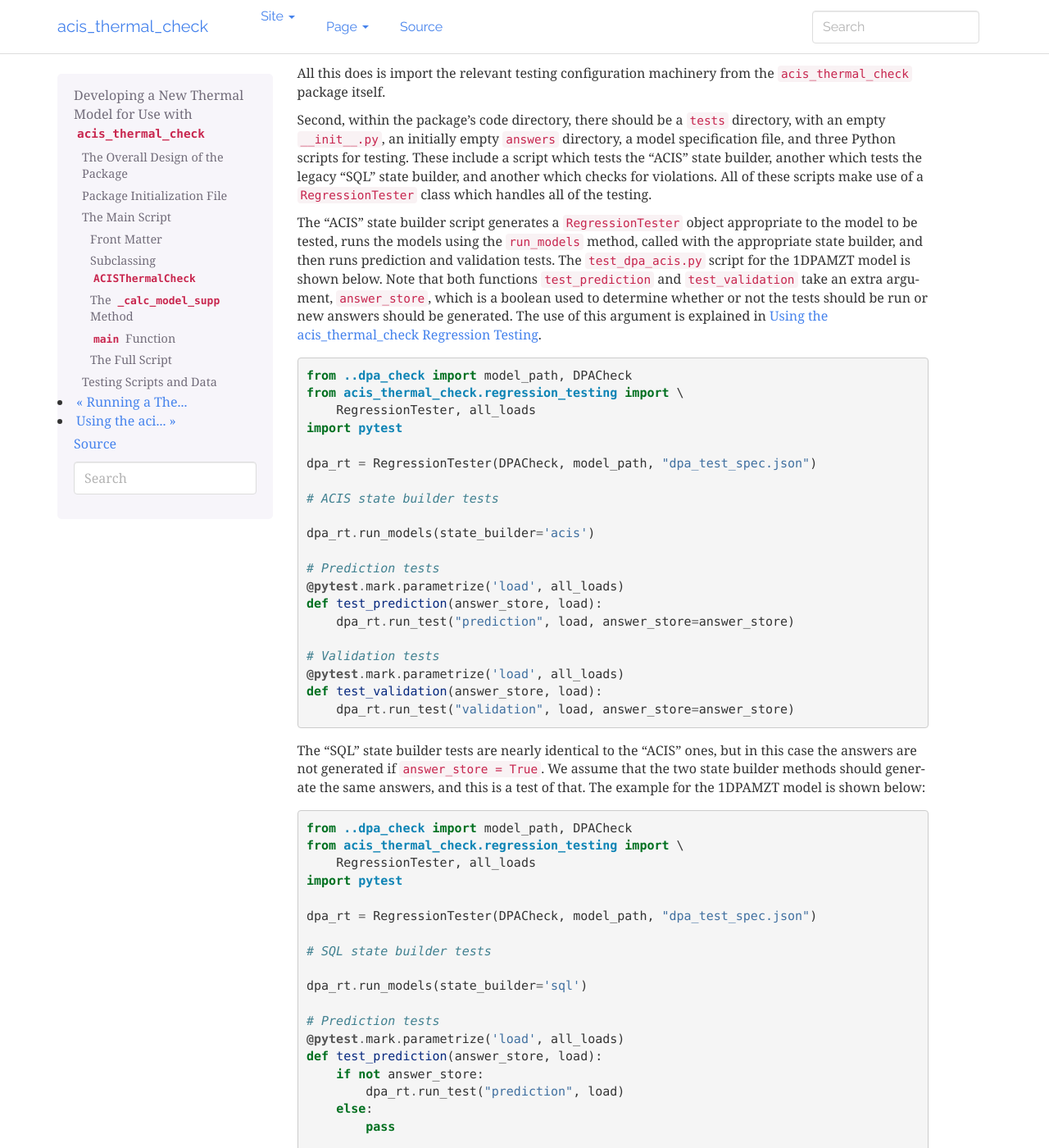
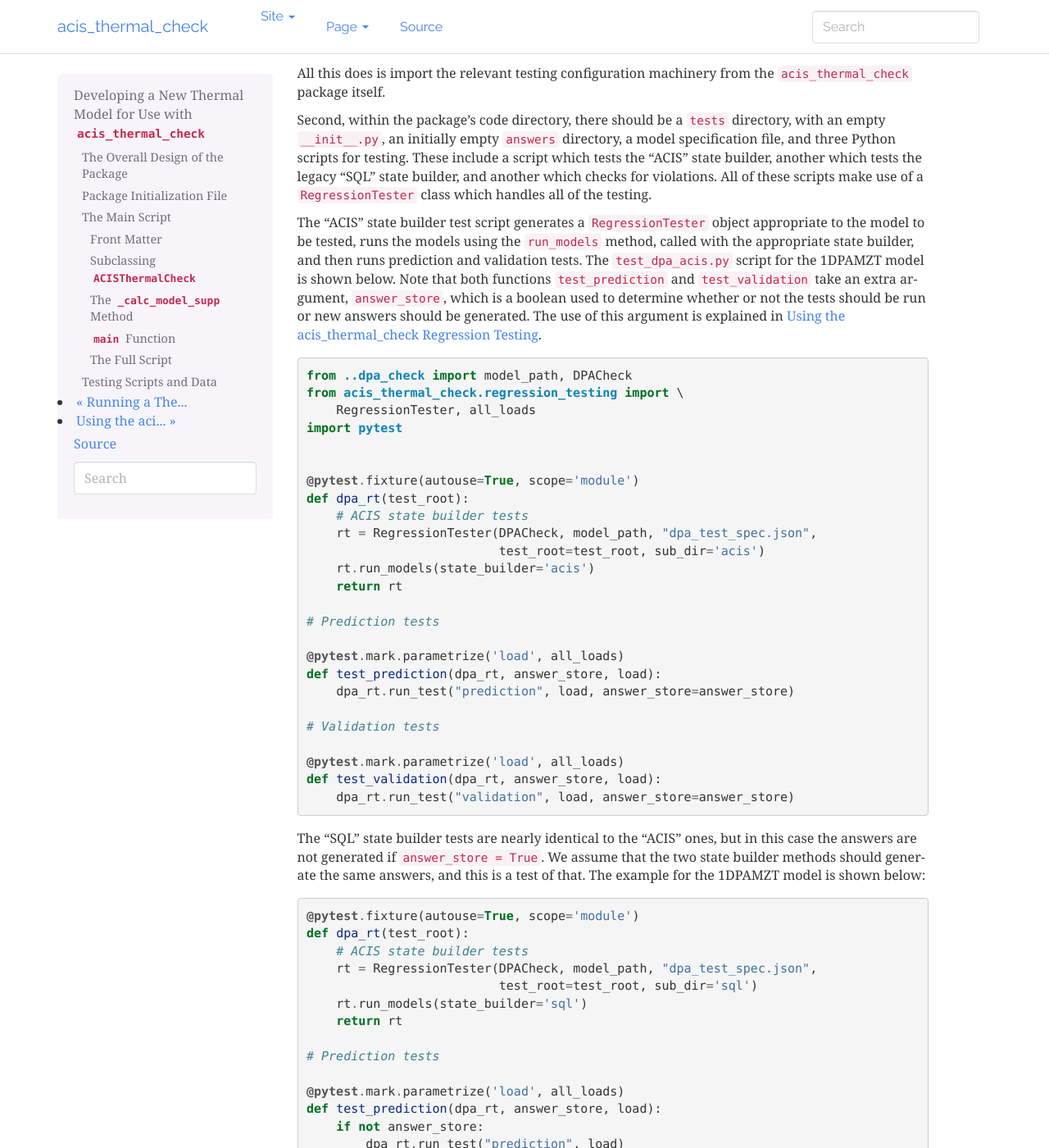
Before and after one commit to sot/acis_thermal_check, a Sphinx documentation site: the page built from doc/source/developing_models.rst, in a window 1280 px wide and 1400 px high, scrolled down 7757 px. Shown: the whole window at 82% size. Built offline with Sphinx 7.4.7, drawn with Linux system fonts in a browser that asks for light colours; the version number could not be read and is left out; some of the changed text lies outside the part shown.

Commit message:
Update docs

```diff
--- a/doc/source/developing_models.rst
+++ b/doc/source/developing_models.rst
@@ -417,7 +417,7 @@ tests the legacy "SQL" state builder, and another which checks for violations.
 All of these scripts make use of a ``RegressionTester`` class which handles all
 of the testing.
 
-The "ACIS" state builder script generates a ``RegressionTester`` object
+The "ACIS" state builder test script generates a ``RegressionTester`` object
 appropriate to the model to be tested, runs the models using the ``run_models``
 method, called with the appropriate state builder, and then runs prediction
 and validation tests. The ``test_dpa_acis.py`` script for the 1DPAMZT model is
@@ -433,20 +433,25 @@ use of this argument is explained in :ref:`test_suite`.
         RegressionTester, all_loads
     import pytest
 
-    dpa_rt = RegressionTester(DPACheck, model_path, "dpa_test_spec.json")
 
-    # ACIS state builder tests
-
-    dpa_rt.run_models(state_builder='acis')
+    @pytest.fixture(autouse=True, scope='module')
+    def dpa_rt(test_root):
+        # ACIS state builder tests
+        rt = RegressionTester(DPACheck, model_path, "dpa_test_spec.json",
+                              test_root=test_root, sub_dir='acis')
+        rt.run_models(state_builder='acis')
+        return rt
 
     # Prediction tests
+
     @pytest.mark.parametrize('load', all_loads)
-    def test_prediction(answer_store, load):
+    def test_prediction(dpa_rt, answer_store, load):
         dpa_rt.run_test("prediction", load, answer_store=answer_store)
 
     # Validation tests
+
     @pytest.mark.parametrize('load', all_loads)
-    def test_validation(answer_store, load):
+    def test_validation(dpa_rt, answer_store, load):
         dpa_rt.run_test("validation", load, answer_store=answer_store)
 
 The "SQL" state builder tests are nearly identical to the "ACIS" ones, but in
@@ -456,28 +461,28 @@ is a test of that. The example for the 1DPAMZT model is shown below:
 
 .. code-block:: python
 
-    from ..dpa_check import model_path, DPACheck
-    from acis_thermal_check.regression_testing import \
-        RegressionTester, all_loads
-    import pytest
-
-    dpa_rt = RegressionTester(DPACheck, model_path, "dpa_test_spec.json")
-
-    # SQL state builder tests
-
-    dpa_rt.run_models(state_builder='sql')
+    @pytest.fixture(autouse=True, scope='module')
+    def dpa_rt(test_root):
+        # ACIS state builder tests
+        rt = RegressionTester(DPACheck, model_path, "dpa_test_spec.json",
+                              test_root=test_root, sub_dir='sql')
+        rt.run_models(state_builder='sql')
+        return rt
 
     # Prediction tests
+
     @pytest.mark.parametrize('load', all_loads)
-    def test_prediction(answer_store, load):
+    def test_prediction(dpa_rt, answer_store, load):
         if not answer_store:
             dpa_rt.run_test("prediction", load)
         else:
             pass
 
     # Validation tests
+
+
     @pytest.mark.parametrize('load', all_loads)
-    def test_validation(answer_store, load):
+    def test_validation(dpa_rt, answer_store, load):
         if not answer_store:
             dpa_rt.run_test("validation", load)
         else:
@@ -514,12 +519,11 @@ like this:
         RegressionTester
     import os
 
-    dpa_rt = RegressionTester(DPACheck, model_path, "dpa_test_spec.json")
-
-
-    def test_JUL3018A_viols(answer_store):
+    def test_JUL3018A_viols(answer_store, test_root):
         answer_data = os.path.join(os.path.dirname(__file__), "answers",
                                    "JUL3018A_viol.json")
+        dpa_rt = RegressionTester(DPACheck, model_path, "dpa_test_spec.json",
+                                  test_root=test_root, sub_dir='viols')
         dpa_rt.check_violation_reporting("JUL3018A", answer_data,
                                          answer_store=answer_store)
 
```
